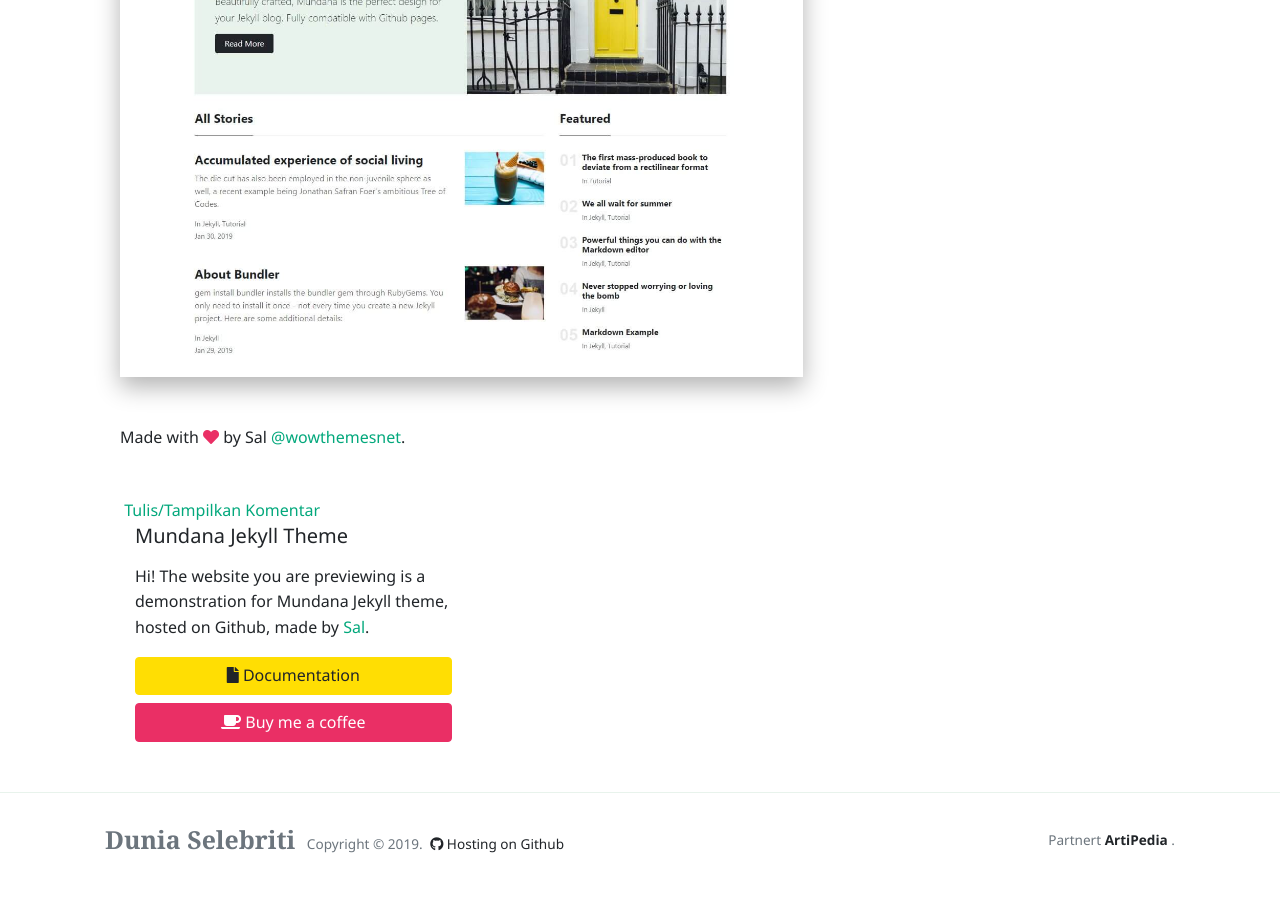
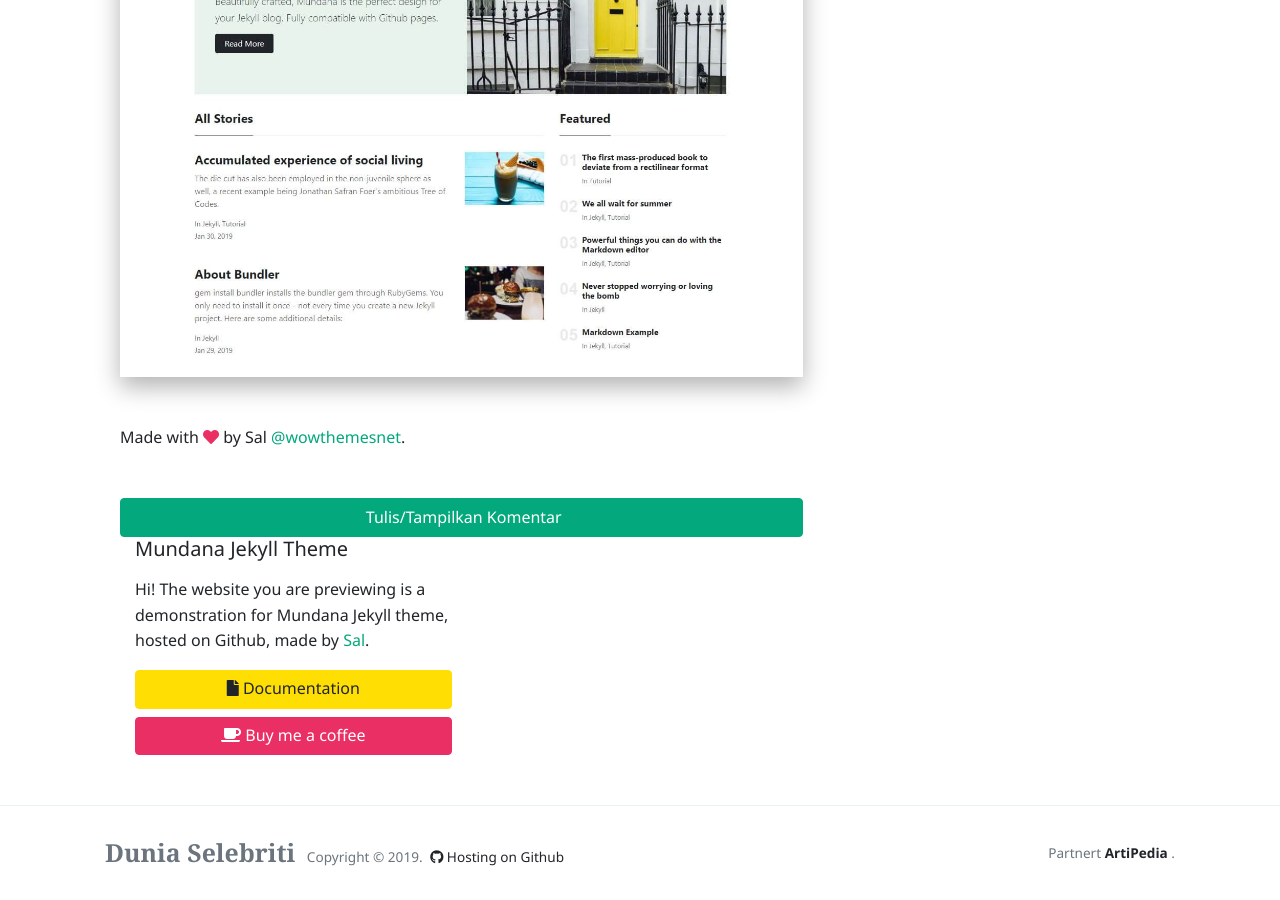
Before and after one commit to emmamery93/blog-1, a Jekyll site: the page built from _pages/about.md, in a window 1280 px wide and 900 px high, scrolled down 512 px. Built offline with Jekyll 4.4.1, drawn with Linux system fonts in a browser that asks for light colours; nearby versions of some CDN libraries.

Commit message:
Update comments.html

```diff
--- a/_includes/comments.html
+++ b/_includes/comments.html
@@ -1,4 +1,4 @@
 <!--  Don't edit anything here. Set your disqus id in _config.yml -->
 
 <div id="comments" class="mt-5">
-    <div id='disqus_thread'> <a target="_blank" rel="nofollow" href="#" class="comments-holder butedit w-100" onclick="loadDisqus();return false;"><i class="fa fa-pencil"></i><span> Tulis/Tampilkan Komentar</span></a></div></div><noscript>Please enable JavaScript to view the Disqus comments</noscript></div>
+    <div id='disqus_thread'> <a target="_blank" rel="nofollow" href="#" class="heart btn btn-success btn-block w-100 mt-2" onclick="loadDisqus();return false;"><i class="fa fa-pencil"></i><span> Tulis/Tampilkan Komentar</span></a></div></div><noscript>Please enable JavaScript to view the Disqus comments</noscript></div>
```
